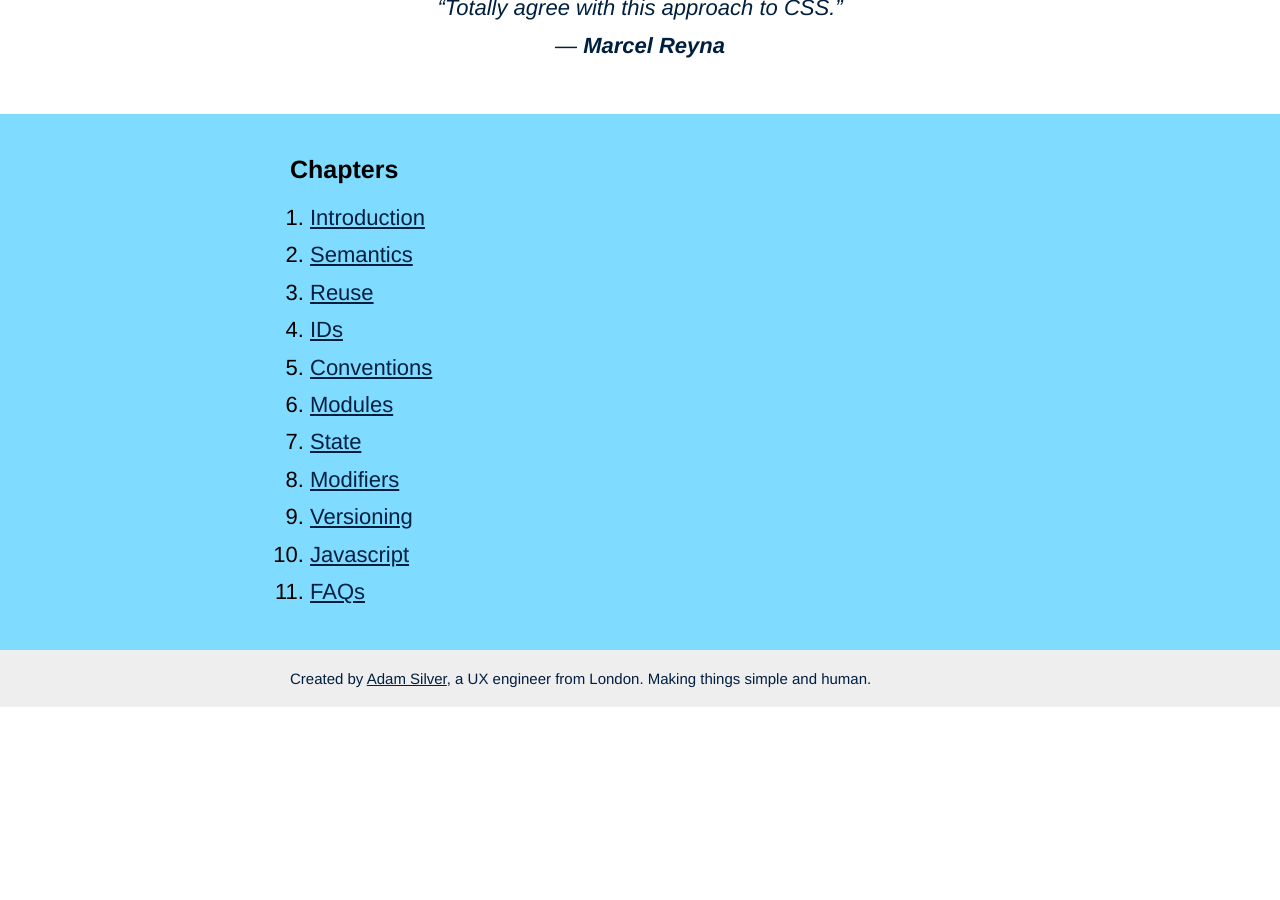
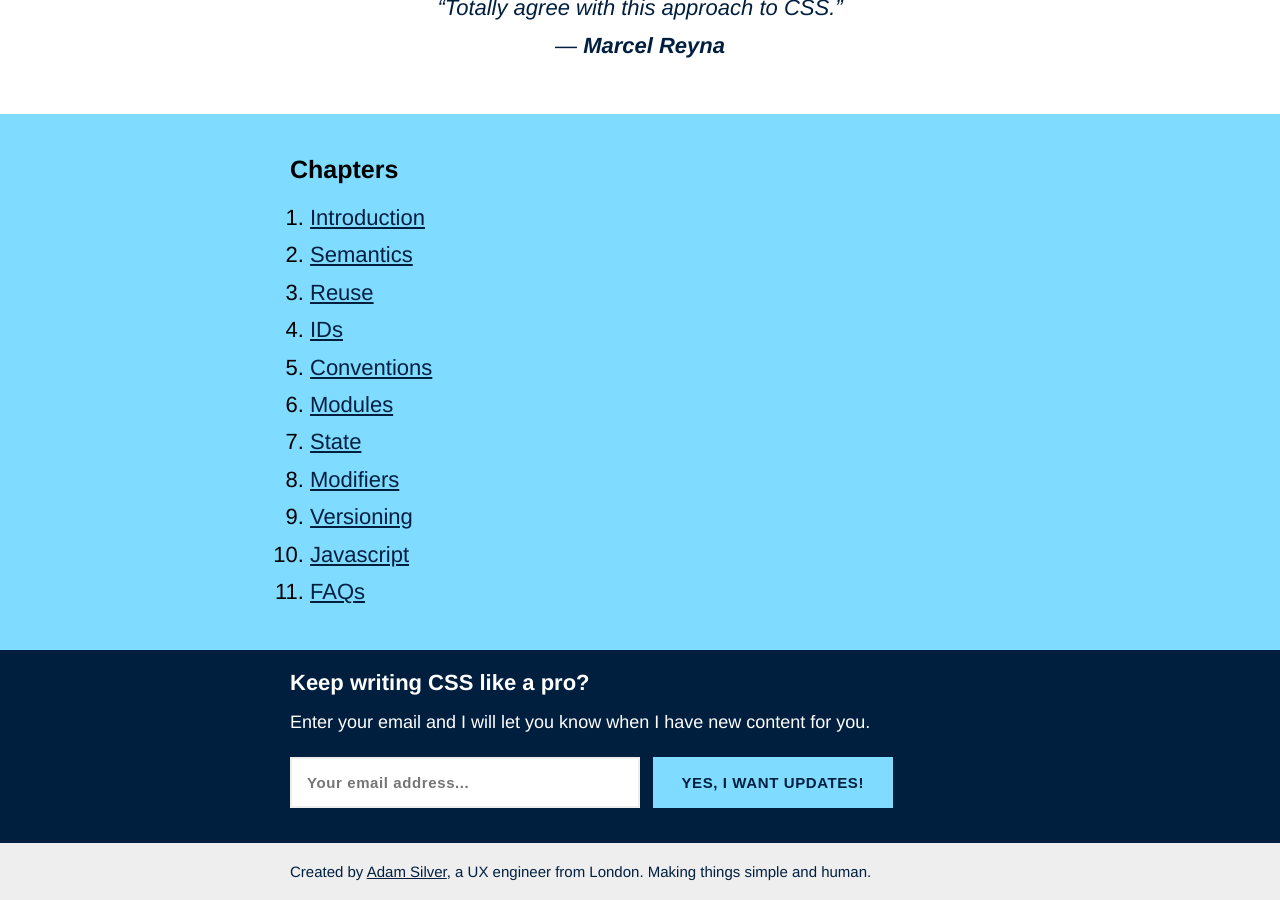
Before and after one commit to adamsilver/maintainablecss.com-jekyll, a Jekyll site: the page built from index.md, in a window 1280 px wide and 900 px high, scrolled down 3825 px. Built offline with Jekyll 4.4.1, drawn with Linux system fonts in a browser that asks for light colours; before the commit the page ends 4532 px from its top, so only the background shows below that.

Commit message:
Subscribe form

```diff
--- a/_includes/subscribeForm.html
+++ b/_includes/subscribeForm.html
@@ -1,8 +1,8 @@
 <div class="subscribeForm">
 	<div class="subscribeForm-inner">
-		<form action="//adamsilver.us9.list-manage.com/subscribe/post?u=b8fb04f39bf86109693e00ba5&amp;id=441c045a36" method="post">
+		<form action="//adamsilver.us9.list-manage.com/subscribe/post?u=b8fb04f39bf86109693e00ba5&amp;id=cf3191eba5" method="post">
 
-			<input type="hidden" name="b_b8fb04f39bf86109693e00ba5_441c045a36" value="">
+			<input type="hidden" name="b_b8fb04f39bf86109693e00ba5_cf3191eba5" value="">
 
 			<h2 class="subscribeForm-heading">Keep writing CSS like a pro?</h2>
 			<p>Enter your email and I will let you know when I have new content for you.</p>
--- a/_layouts/chapters.html
+++ b/_layouts/chapters.html
@@ -11,6 +11,7 @@
            		{{ content }}
         	</div>
         </div>
+        {% include subscribeForm.html %}
         {% include footer.html %}
 	</body>
 </html>
--- a/_layouts/default.html
+++ b/_layouts/default.html
@@ -7,6 +7,7 @@
 	<body>
         {% include header.html %}
 		{{ content }}
+		{% include subscribeForm.html %}
         {% include footer.html %}
 	</body>
 </html>
```
Also changed, not shown: _layouts/other.md (+1 -0 lines).
